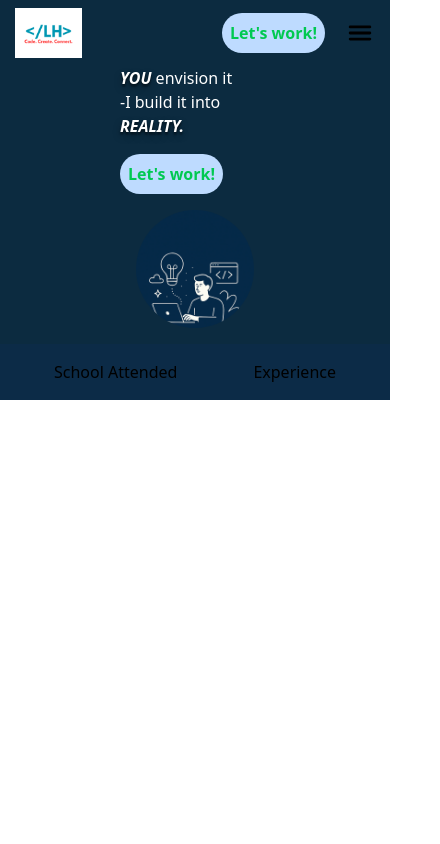
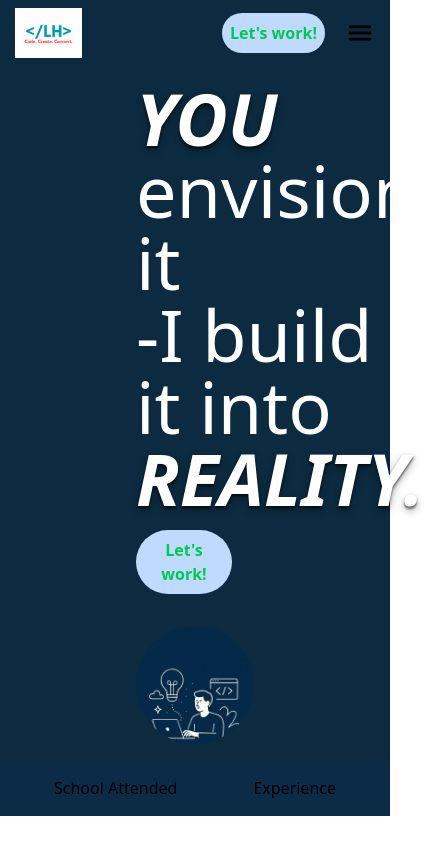
Before and after one commit to lowiechojas/lowiechojas, a React (Vite) app: page / in a window 390 px wide. Shown: the whole page, 440 px wide, since content can reach past the window. Built offline with nearby package versions, Linux system fonts and the light colour scheme; the HTML template or start-up script is replaced by a standard one.

Commit message:
adjusted view on homepage

```diff
--- a/src/pages/Home.jsx
+++ b/src/pages/Home.jsx
@@ -10,12 +10,12 @@ const Home = () => {
     <div>
 
         <div className='flex flex-wrap items-center justify-around bg-[#0c2b40] w-screen h-fit pl-30 pr-30'>
-          <div className='grid gap-4'>
-            <h1 className='lg:text-7xl md:text-4xl sm:text-sm text-white'>
+          <div className='grid gap-4 p-4 sm:p-0'>
+            <h1 className='text-7xl text-white sm:p-0'>
               <span className='italic font-sans font-bold text-shadow-lg/32'>YOU</span> envision it<br/>
               -I build it into <span className='italic font-sans font-extrabold text-shadow-lg/32'>REALITY.</span></h1>
             <NavLink to={'/contact'}>
-            <button className='hover:bg-green-500 hover:text-white h-auto lg:w-1/3 md:1/6 sm: 1/12 p-2 bg-blue-200 font-bold text-green-500 rounded-full'>Let's work!</button>
+            <button className='hover:bg-green-500 hover:text-white h-auto w-1/3 sm:w-auto p-2 bg-blue-200 font-bold text-green-500 rounded-full'>Let's work!</button>
             </NavLink>
           </div>
 
```
